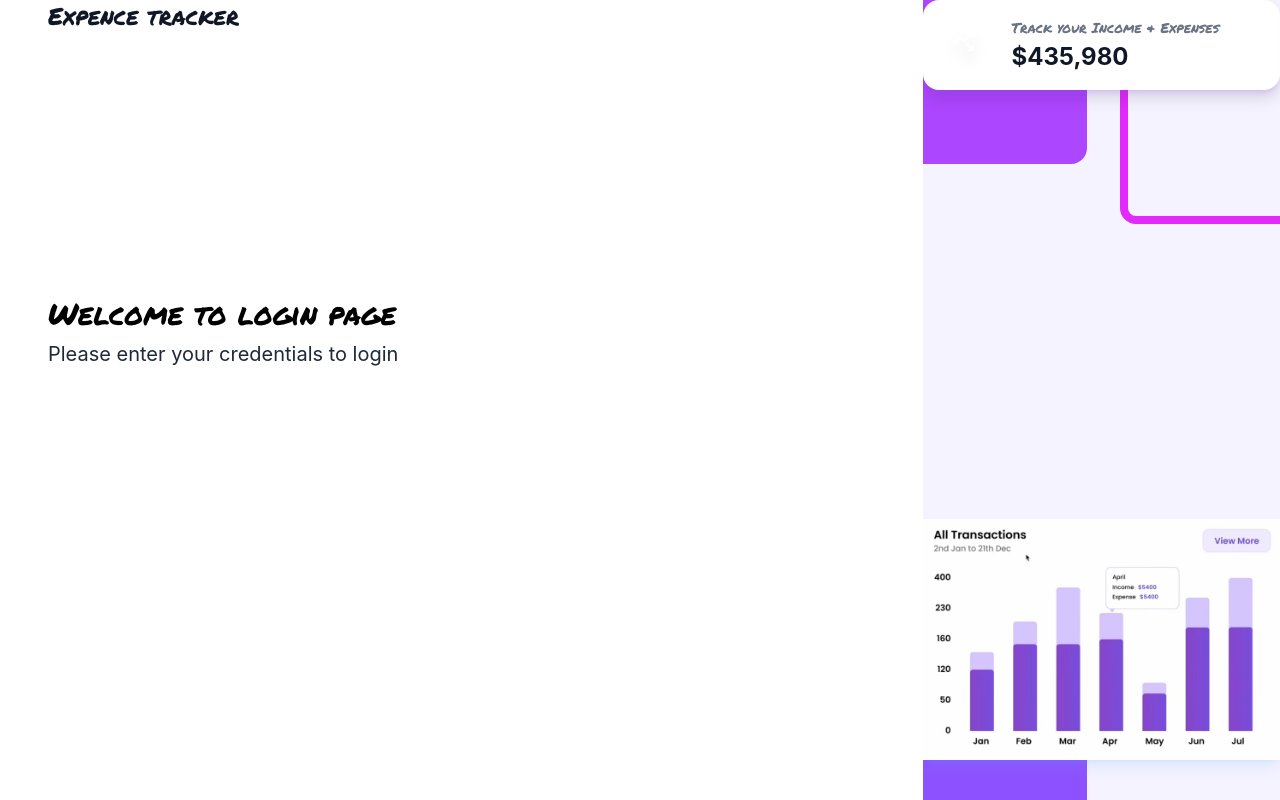
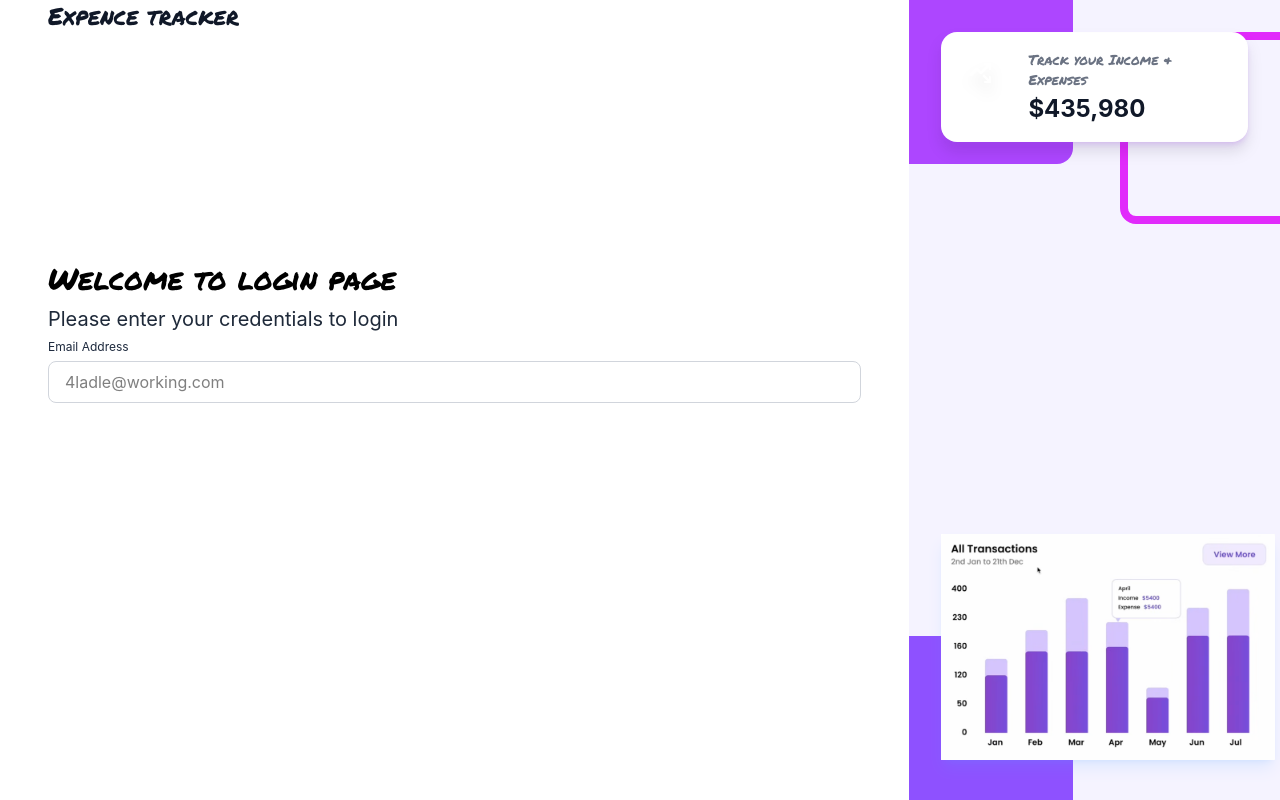
Before and after one commit to HariomSinghKumarOmGit/expense-tracker, a React (Vite) app: page /login in a window 1280 px wide. Built offline with nearby package versions, Linux system fonts and the light colour scheme; a web font is replaced by a local one.

Commit message:
email input values

```diff
--- /dev/null
+++ b/src/assets/Inputs/Input.jsx
@@ -0,0 +1,49 @@
+import { FaRegEye, FaRegEyeSlash} from "react-icons/fa6";
+import React, { useState } from 'react'
+
+const Input = ({value, onChange, lable, placeholder, type}) => {
+
+  const [showPassword, setShowPassword] = useState(false);
+
+  const togglePassword = () => {
+    setShowPassword(!showPassword);
+  }
+
+
+
+
+  return (
+    <div>
+      <label className='text-xs text-slate-800 ' >{lable} </label>
+      <div className="input-box">
+
+        <input
+          type={type=='password' ? showPassword ? 'text' : 'password' : type }
+          value={value}
+          onChange={(e)=>onChange(e)}
+          placeholder={placeholder}
+          className='w-full bg-transparent focus:outline-none'
+          />
+
+        {type === 'password' && (
+          <>
+          {showPassword ?
+          <FaRegEyeSlash
+          size={22}
+          className="text-primary cursor-pointer"
+          onClick={togglePassword} />
+          :
+          <FaRegEye
+          size={22}
+          className="text-primary cursor-pointer"
+          onClick={togglePassword} />
+        }
+          </>
+        )}
+      </div>
+    </div>
+
+  )
+}
+
+export default Input
--- a/src/components/layout/AuthLayout.jsx
+++ b/src/components/layout/AuthLayout.jsx
@@ -1,6 +1,6 @@
 import React from 'react'
 import card2 from '../../assets/images/card2.png'
-import { LuTrendingUpDown } from 'react-icons/lu'
+import { LuTrendingUpDown } from 'react-icons/lu';
 
 const AuthLayout = ( { children } ) => {
   return (
@@ -13,12 +13,12 @@ const AuthLayout = ( { children } ) => {
           {children}
       </div>
 
-      <div className='hidden md:block w-[40vw] h-screen bg-auth-bg-img bg-violet-50 bg-no-repeat bg-cover bg-center overflow-hidden relative pd-8 '>
+      <div className='hidden md:block w-[40vw] h-screen bg-auth-bg-img bg-violet-50 bg-no-repeat bg-cover bg-center overflow-hidden relative p-8 '>
         <div className='w-48 h-48 bg-purple-500 rounded-2xl absolute -top-7 -left-7 ' />
         <div className='w-48 h-48  border-8 border-fuchsia-500 rounded-2xl absolute top-8 -right-8 ' />
         <div className='w-48 h-48 bg-violet-500 rounded-2xl absolute -bottom-7 -left-7 ' />
 
-        <div className='grid grid-cols-1 z-20 '>
+        <div className='grid grid-cols-1 relative z-20 '>
           <StatsInfoCard
             icon={<LuTrendingUpDown />}
             label="Track your Income & Expenses"
@@ -28,7 +28,7 @@ const AuthLayout = ( { children } ) => {
         </div>
 
         <img
-          className='w-64 lg:w-[90vw] absolute bottom-10 shadow-lg shadow-blue-400/15 '
+          className='w-64 lg:w-[90%] absolute bottom-10 shadow-lg shadow-blue-400/15 '
           src={card2}
         />
       </div>
@@ -40,8 +40,8 @@ export default AuthLayout
 
 const StatsInfoCard = ( {icon, label, value, color}) => {
   return (
-    <div className='z-10 flex gap-6 bg-white p-4 shadow-md shadow-purple-500/15 drop-shadow-xl rounded-2xl border border-gray-200/5 '>
-      <div className={` w-12 h-12 flex items-center justify-center text-2xl text-white ${color} rounded-full drop-shadow-xl `}>
+    <div className='z-10 flex  gap-6 bg-white p-4 shadow-md shadow-purple-500/15 drop-shadow-xl rounded-2xl border border-gray-200/5 '>
+      <div className={` w-12 h-12 flex   items-center justify-center text-2xl text-white ${color} rounded-full drop-shadow-xl `}>
     {icon}
     </div>
     <div>
--- a/src/index.css
+++ b/src/index.css
@@ -40,3 +40,7 @@ h1, h2, h3, h4, h5, h6 {
   font-weight: 400;
   font-style: normal;
 }
+
+.input-box {
+  @apply flex items-center w-full px-4 py-2 border border-gray-300 rounded-lg focus-within:ring-2 focus-within:ring-blue-500 focus-within:border-transparent mt-1;
+}
--- a/src/pages/Auth/Login.jsx
+++ b/src/pages/Auth/Login.jsx
@@ -1,12 +1,38 @@
-import React from 'react'
+import React, { useState } from 'react'
 import AuthLayout from '../../components/layout/AuthLayout'
+import { useNavigate } from 'react-router-dom';
+import Input from '../../assets/Inputs/Input';
 
 const Login = () => {
+  const [email, setEmail] = useState('');
+  const [password, setPassword] = useState('');
+  const[error, setError] = useState('');
+
+
+  const navigate = useNavigate('');
+
+
+  //hanle login form on submil
+  const handleLogin = (e) => {}
+
   return (
     <AuthLayout>
       <div className = 'lg:w[70%] h-3/4 md:w-full flex flex-col justify-center '>
         <h3 className=" text-3xl font-semibold text-black " >Welcome to login page</h3>
         <p className='text-xl text-gray-800 mt-2  '>Please enter your credentials to login</p>
+
+        <form onSubmit={handleLogin} >
+          <Input
+            value={email}
+            onChange={({target})=>setEmail(target.value)}
+            lable="Email Address"
+            placeholder="4ladle@working.com"
+            type="text"
+          />
+
+        </form>
+
+
       </div>
     </AuthLayout>
 
```
